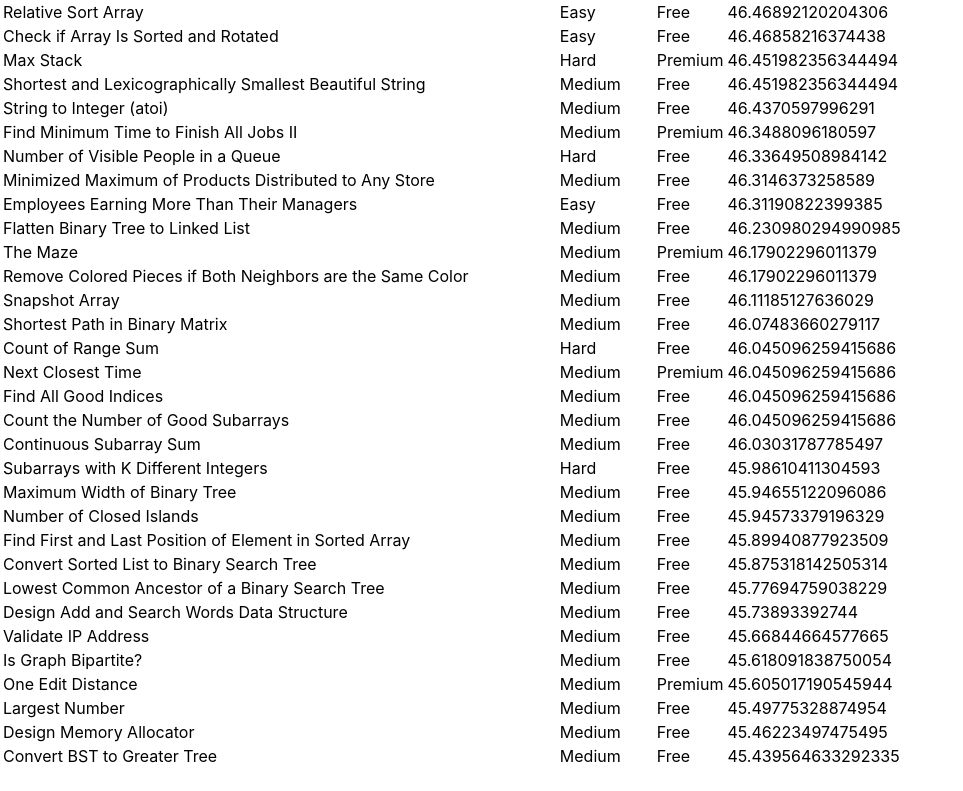
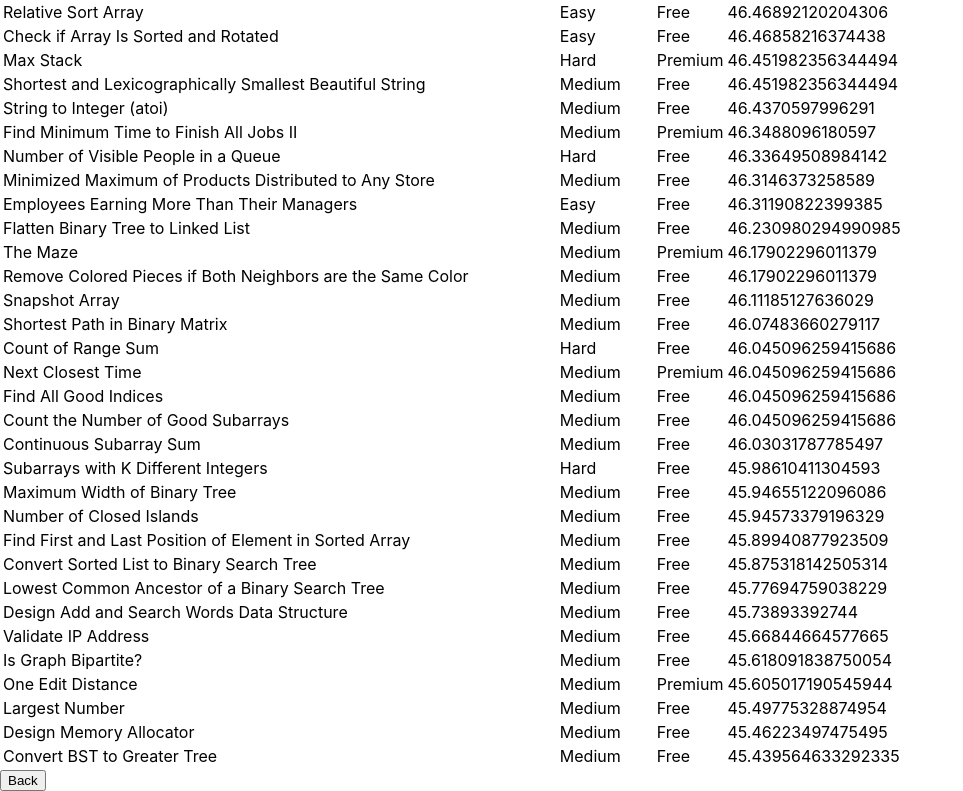
Before and after one commit to may-thu-htet/table, a React (Create React App) app in the folder table-component/: page /amazon-list in a window 1280 px wide. Shown: the part 9017-9808 px from the top of the page, without its empty margins (0-963 px from the left). Before the commit the page ends 9786 px from the top, so only its background shows below. Built offline with nearby package versions, Linux system fonts and the light colour scheme.

Commit message:
small changes to table component

```diff
--- a/table-component/src/components/table/TableComponent.jsx
+++ b/table-component/src/components/table/TableComponent.jsx
@@ -32,6 +32,7 @@ function TableComponent({ data, columns, renderers }) {
           })}
         </tbody>
       </table>
+      <button>Back</button>
     </div>
   );
 }
```
